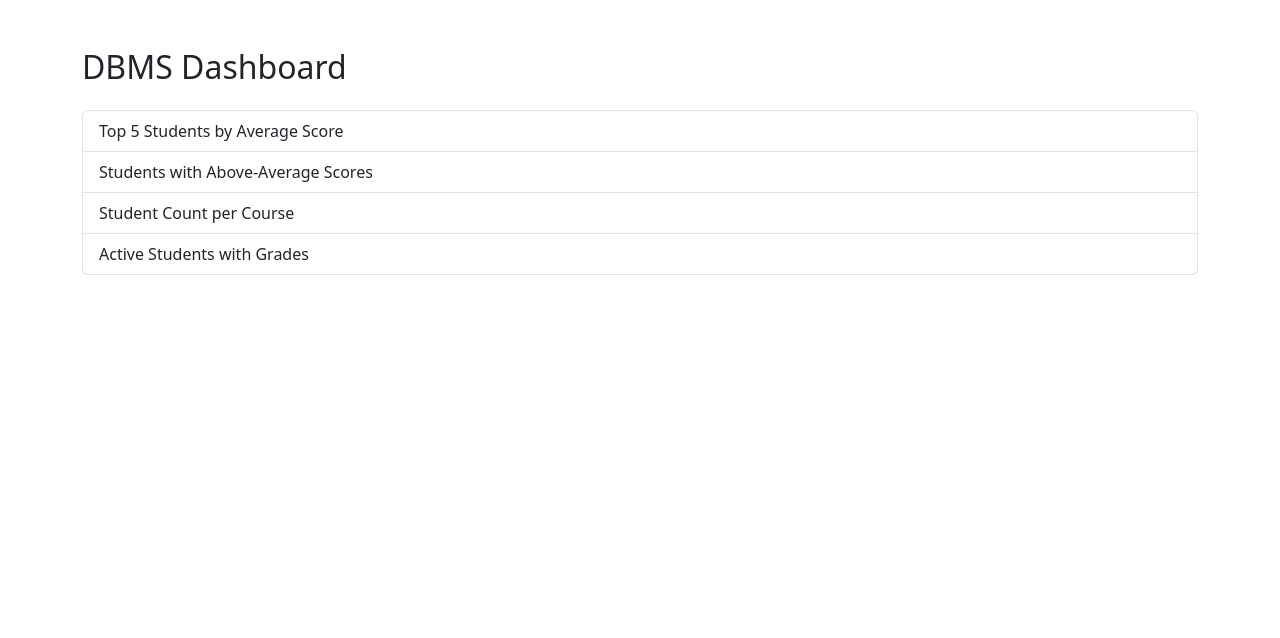
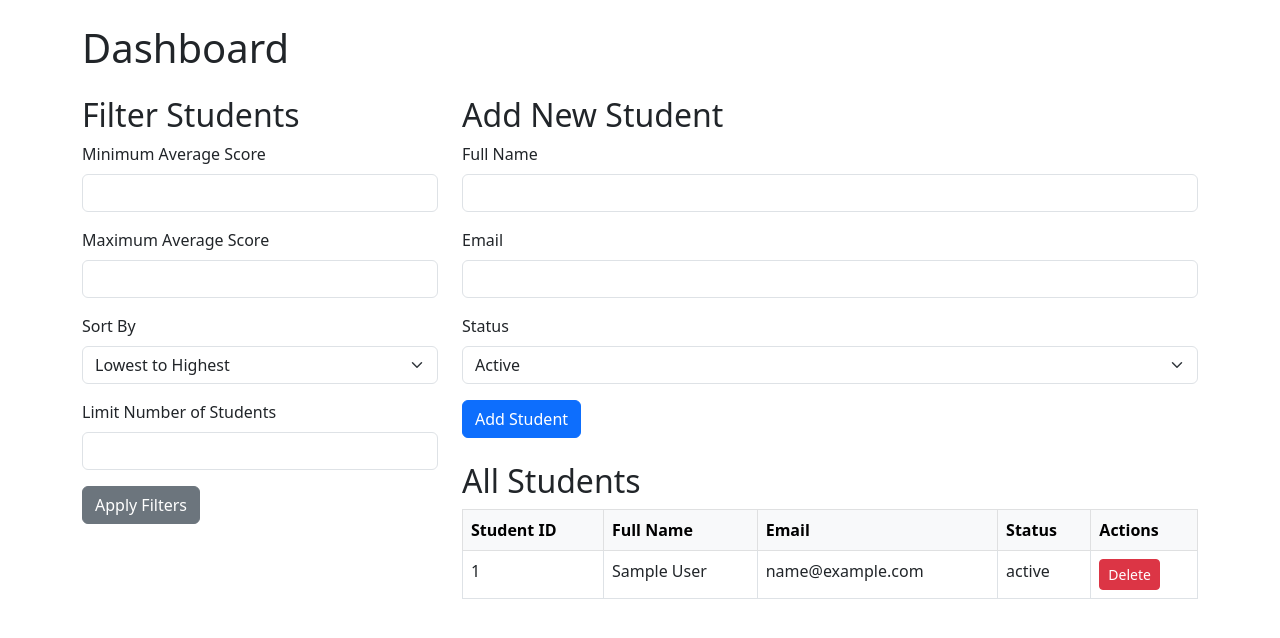
Before and after one commit to jxipaul/dbms, a Flask app: page /dashboard in a window 1280 px wide. Shown: the top 638 px of the page. Run offline with Flask 3, Linux system fonts and the light colour scheme; tables that the repository leaves empty or names only in its code hold one stand-in row (values such as "Sample post").

Commit message:
added dashboard

```diff
--- a/app.py
+++ b/app.py
@@ -3,6 +3,7 @@ import mysql.connector
 
 app = Flask(__name__)
 
+# Database configuration
 db_config = {
     'host': 'localhost',
     'user': 'joy',
@@ -10,9 +11,91 @@ db_config = {
     'database': 'dbmstest'
 }
 
+# Function to get a database connection
 def get_db_connection():
     return mysql.connector.connect(**db_config)
 
+@app.route('/add-student', methods=['POST'])
+def add_student():
+    from flask import request
+    full_name = request.form['full_name']
+    email = request.form['email']
+    status = request.form['status']
+
+    conn = get_db_connection()
+    cursor = conn.cursor()
+    cursor.execute("""
+        INSERT INTO Students (full_name, email, status)
+        VALUES (%s, %s, %s)
+    """, (full_name, email, status))
+    conn.commit()
+    cursor.close()
+    conn.close()
+
+    return dashboard()
+
+
+@app.route('/delete-student/<int:student_id>', methods=['POST'])
+def delete_student(student_id):
+    conn = get_db_connection()
+    cursor = conn.cursor()
+
+    # Delete the student's data from related tables first
+    cursor.execute("DELETE FROM Grades WHERE student_id = %s", (student_id,))
+    cursor.execute("DELETE FROM Enrollment WHERE student_id = %s", (student_id,))
+
+    # Delete the student from the Students table
+    cursor.execute("DELETE FROM Students WHERE student_id = %s", (student_id,))
+    conn.commit()
+
+    cursor.close()
+    conn.close()
+
+    return dashboard()
+
+
+
+@app.route('/filter-students', methods=['GET'])
+def filter_students():
+    from flask import request
+    min_score = request.args.get('min_score', type=float)
+    max_score = request.args.get('max_score', type=float)
+    sort_order = request.args.get('sort_order', default='desc')
+    limit = request.args.get('limit', type=int)
+
+    conn = get_db_connection()
+    cursor = conn.cursor(dictionary=True)
+
+    query = """
+        SELECT s.student_id, s.full_name, s.email, s.status, AVG(g.score) AS average_score
+        FROM Students s
+        LEFT JOIN Grades g ON s.student_id = g.student_id
+        GROUP BY s.student_id
+        HAVING 1=1
+    """
+    params = []
+
+    if min_score is not None:
+        query += " AND AVG(g.score) >= %s"
+        params.append(min_score)
+    if max_score is not None:
+        query += " AND AVG(g.score) <= %s"
+        params.append(max_score)
+
+    query += f" ORDER BY average_score {sort_order}"
+
+    if limit is not None:
+        query += " LIMIT %s"
+        params.append(limit)
+
+    cursor.execute(query, params)
+    students = cursor.fetchall()
+    cursor.close()
+    conn.close()
+
+    return render_template('dashboard.html', students=students)
+
+# Route: Home
 @app.route('/')
 def index():
     conn = get_db_connection()
@@ -23,10 +106,18 @@ def index():
     conn.close()
     return render_template('home.html', students=students)
 
+# Route: Dashboard
 @app.route('/dashboard')
 def dashboard():
-    return render_template('dashboard.html')
+    conn = get_db_connection()
+    cursor = conn.cursor(dictionary=True)
+    cursor.execute("SELECT * FROM Students")
+    students = cursor.fetchall()
+    cursor.close()
+    conn.close()
+    return render_template('dashboard.html', students=students)
 
+# Route: Top Students
 @app.route('/top-students')
 def top_students():
     conn = get_db_connection()
@@ -44,6 +135,7 @@ def top_students():
     conn.close()
     return render_template('top_students.html', students=students)
 
+# Route: Above Average Scores
 @app.route('/above-average')
 def above_average():
     conn = get_db_connection()
@@ -64,6 +156,7 @@ def above_average():
     conn.close()
     return render_template('above_average.html', students=students)
 
+# Route: Course Enrollments
 @app.route('/course-enrollments')
 def course_enrollments():
     conn = get_db_connection()
@@ -78,8 +171,9 @@ def course_enrollments():
     courses = cursor.fetchall()
     cursor.close()
     conn.close()
-    return render_template('course_enrollments.html', courses=courses)
+    return render_template('course_popularity.html', courses=courses)
 
+# Route: Active Students
 @app.route('/active-students')
 def active_students():
     conn = get_db_connection()
@@ -97,5 +191,27 @@ def active_students():
     conn.close()
     return render_template('active_students.html', students=students)
 
+# Route: Active Students and Grades
+@app.route('/active-students-grades')
+def active_students_grades():
+    conn = get_db_connection()
+    cursor = conn.cursor(dictionary=True)
+    cursor.execute("""
+        SELECT
+            s.full_name AS student_name,
+            c.course_title,
+            COALESCE(g.score, 'No Grade') AS grade
+        FROM Students s
+        LEFT JOIN Enrollment e ON s.student_id = e.student_id
+        LEFT JOIN Courses c ON e.course_id = c.course_id
+        LEFT JOIN Grades g ON s.student_id = g.student_id AND c.course_id = g.course_id
+        WHERE s.status = 'Active';
+    """)
+    students = cursor.fetchall()
+    cursor.close()
+    conn.close()
+    return render_template('active_students_grades.html', students=students)
+
+# Main entry point
 if __name__ == '__main__':
     app.run(debug=True)
--- a/templates/dashboard.html
+++ b/templates/dashboard.html
@@ -2,18 +2,94 @@
 <html lang="en">
 <head>
     <meta charset="UTF-8">
-    <title>DBMS Dashboard</title>
+    <meta name="viewport" content="width=device-width, initial-scale=1.0">
+    <title>Dashboard</title>
     <link href="https://cdn.jsdelivr.net/npm/bootstrap@5.3.0/dist/css/bootstrap.min.css" rel="stylesheet">
 </head>
 <body>
-<div class="container mt-5">
-    <h2 class="mb-4">DBMS Dashboard</h2>
-    <div class="list-group">
-        <a href="/top-students" class="list-group-item list-group-item-action">Top 5 Students by Average Score</a>
-        <a href="/above-average" class="list-group-item list-group-item-action">Students with Above-Average Scores</a>
-        <a href="/course-enrollments" class="list-group-item list-group-item-action">Student Count per Course</a>
-        <a href="/active-students" class="list-group-item list-group-item-action">Active Students with Grades</a>
+    <div class="container mt-4">
+        <h1 class="mb-4">Dashboard</h1>
+
+        <div class="row">
+            <!-- Filter Section -->
+            <div class="col-md-4">
+                <h2>Filter Students</h2>
+                <form action="/filter-students" method="GET">
+                    <div class="mb-3">
+                        <label for="min_score" class="form-label">Minimum Average Score</label>
+                        <input type="number" class="form-control" id="min_score" name="min_score" step="0.01">
+                    </div>
+                    <div class="mb-3">
+                        <label for="max_score" class="form-label">Maximum Average Score</label>
+                        <input type="number" class="form-control" id="max_score" name="max_score" step="0.01">
+                    </div>
+                    <div class="mb-3">
+                        <label for="sort_order" class="form-label">Sort By</label>
+                        <select class="form-select" id="sort_order" name="sort_order">
+                            <option value="asc">Lowest to Highest</option>
+                            <option value="desc">Highest to Lowest</option>
+                        </select>
+                    </div>
+                    <div class="mb-3">
+                        <label for="limit" class="form-label">Limit Number of Students</label>
+                        <input type="number" class="form-control" id="limit" name="limit" min="1">
+                    </div>
+                    <button type="submit" class="btn btn-secondary">Apply Filters</button>
+                </form>
+            </div>
+
+            <!-- Add Student Form -->
+            <div class="col-md-8">
+                <h2>Add New Student</h2>
+                <form action="/add-student" method="POST">
+                    <div class="mb-3">
+                        <label for="full_name" class="form-label">Full Name</label>
+                        <input type="text" class="form-control" id="full_name" name="full_name" required>
+                    </div>
+                    <div class="mb-3">
+                        <label for="email" class="form-label">Email</label>
+                        <input type="email" class="form-control" id="email" name="email" required>
+                    </div>
+                    <div class="mb-3">
+                        <label for="status" class="form-label">Status</label>
+                        <select class="form-select" id="status" name="status" required>
+                            <option value="Active">Active</option>
+                            <option value="Inactive">Inactive</option>
+                        </select>
+                    </div>
+                    <button type="submit" class="btn btn-primary">Add Student</button>
+                </form>
+
+                <!-- All Students Table -->
+                <h2 class="mt-4">All Students</h2>
+                <table class="table table-bordered">
+                    <thead class="table-light">
+                        <tr>
+                            <th>Student ID</th>
+                            <th>Full Name</th>
+                            <th>Email</th>
+                            <th>Status</th>
+                            <th>Actions</th>
+                        </tr>
+                    </thead>
+                    <tbody>
+                        {% for student in students %}
+                        <tr>
+                            <td>{{ student.student_id }}</td>
+                            <td>{{ student.full_name }}</td>
+                            <td>{{ student.email }}</td>
+                            <td>{{ student.status }}</td>
+                            <td>
+                                <form action="/delete-student/{{ student.student_id }}" method="POST" style="display:inline;">
+                                    <button type="submit" class="btn btn-danger btn-sm">Delete</button>
+                                </form>
+                            </td>
+                        </tr>
+                        {% endfor %}
+                    </tbody>
+                </table>
+            </div>
+        </div>
     </div>
-</div>
 </body>
 </html>
```
Also changed, not shown: templates/above_average.html (+46 -0 lines), templates/active_students_grades.html (added, +44 -0 lines), templates/course_popularity.html (added, +46 -0 lines), 1 other file.
